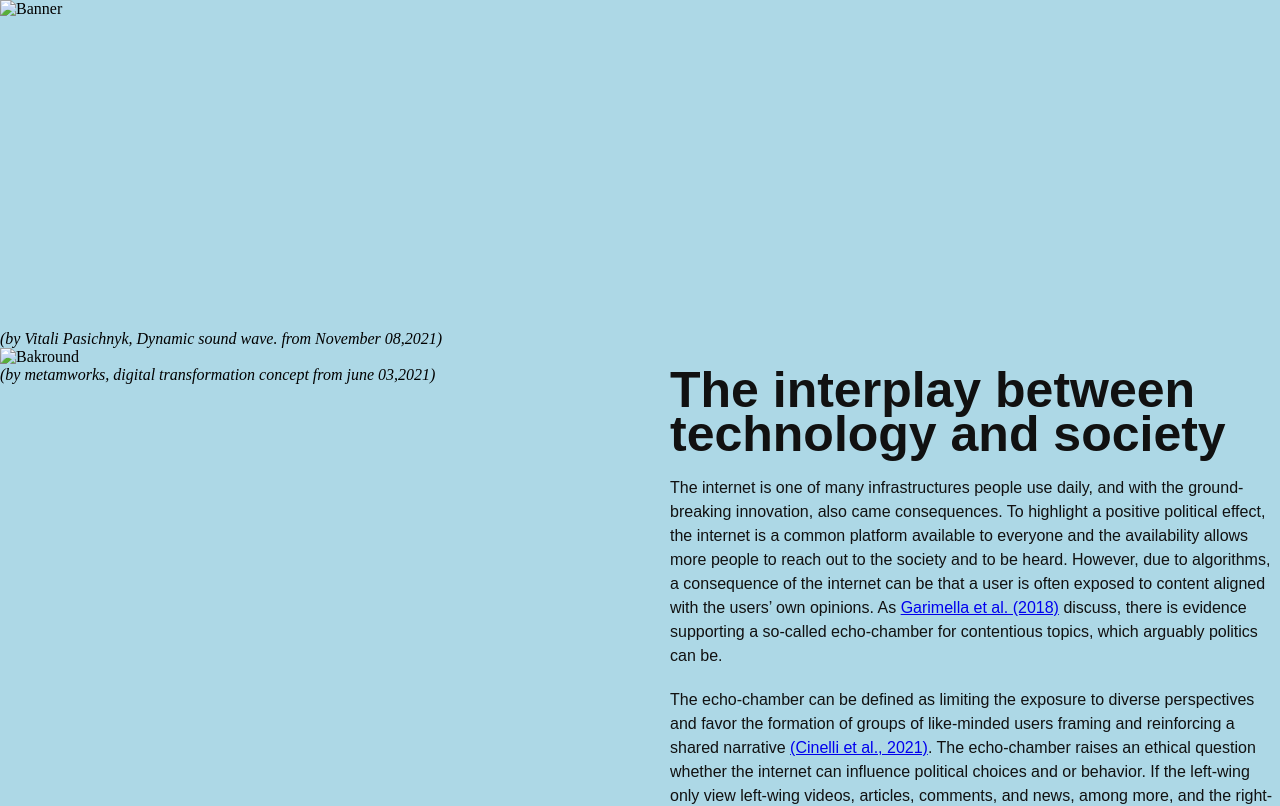
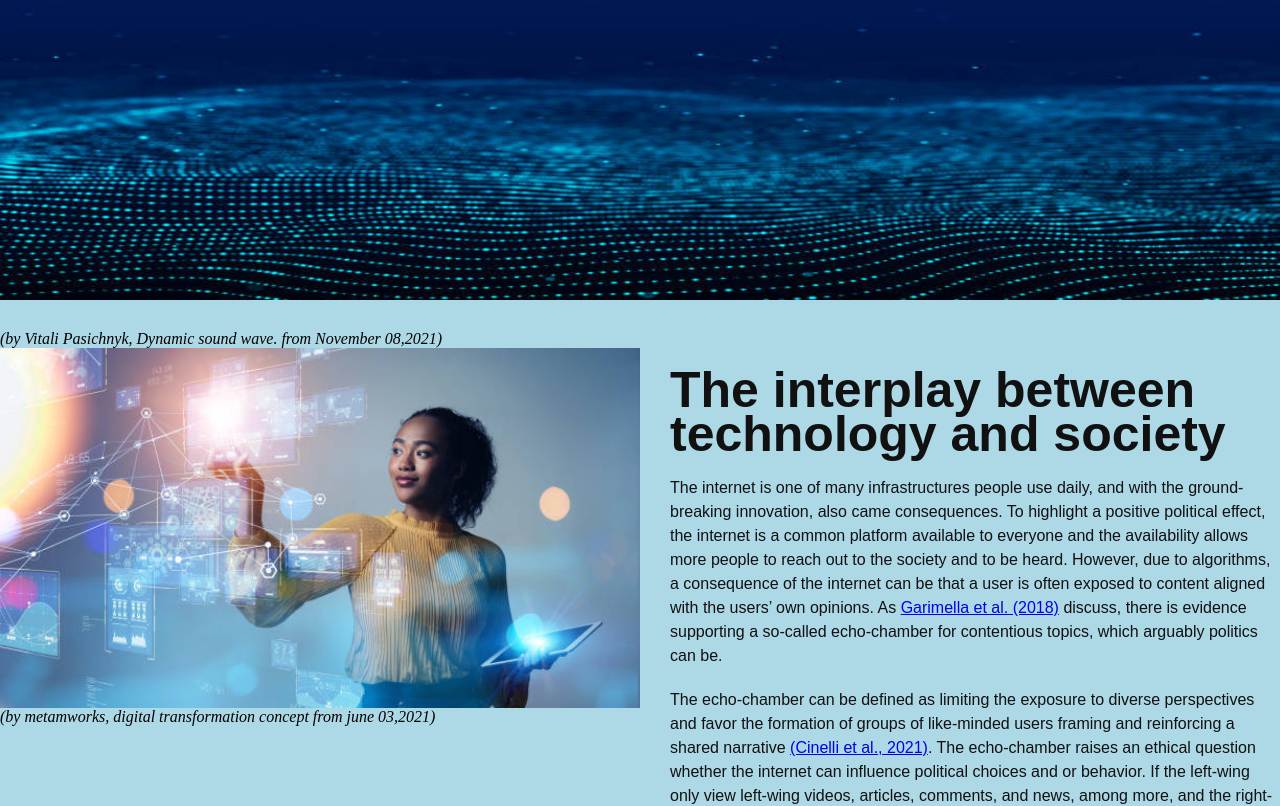
Before and after one commit to ashrap/Eksamen, a plain HTML site: page topical.html in a window 1280 px wide. Shown: the top 806 px of the page. Drawn offline with Linux system fonts and the light colour scheme.

Commit message:
update
update

```diff
--- a/topical.html
+++ b/topical.html
@@ -7,7 +7,7 @@
   <title>Document</title> <link rel="Stylesheet" href="topical.css">
 </head>
 <body>
-  <img class="banner" src="ja.jpg" alt="Banner">
+  <img class="banner" src="img/ja.jpg" alt="Banner">
   <p><cite>(by Vitali Pasichnyk, Dynamic sound wave. from November 08,2021) </cite></p>
   <div classs="Wrapper">
     <article class ="img-info">
@@ -40,7 +40,7 @@
           world fallen into the wrong hands. Social responsibility should be one of the main topics
           when inventing something new.</p>
     </article>
-    <img class="backround" src="banner.jpg" alt="Bakround">
+    <img class="backround" src="img/banner.jpg" alt="Bakround">
     <p><cite>(by metamworks, digital transformation concept from june 03,2021) </cite></p>
   </div>
 
```
